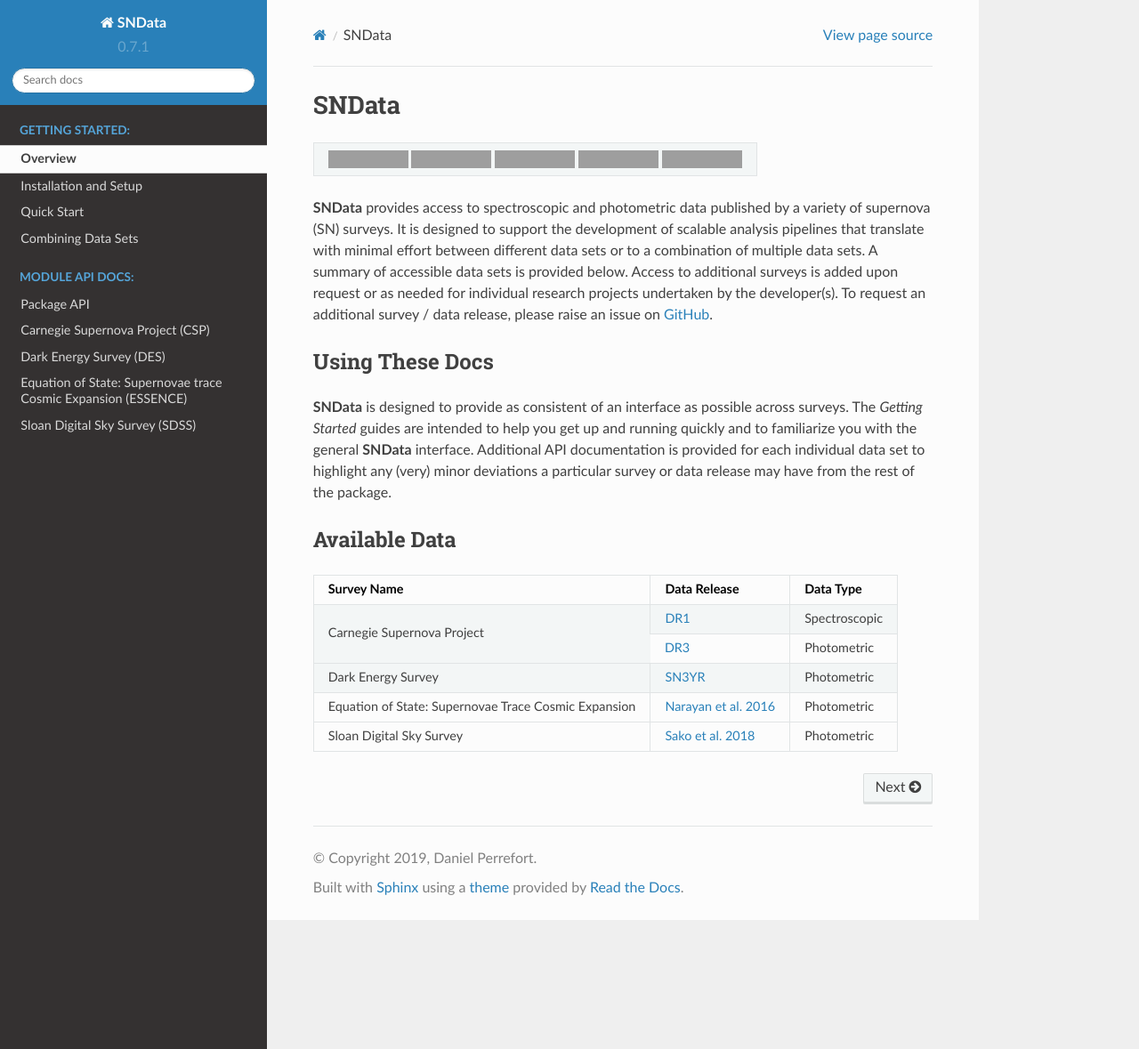
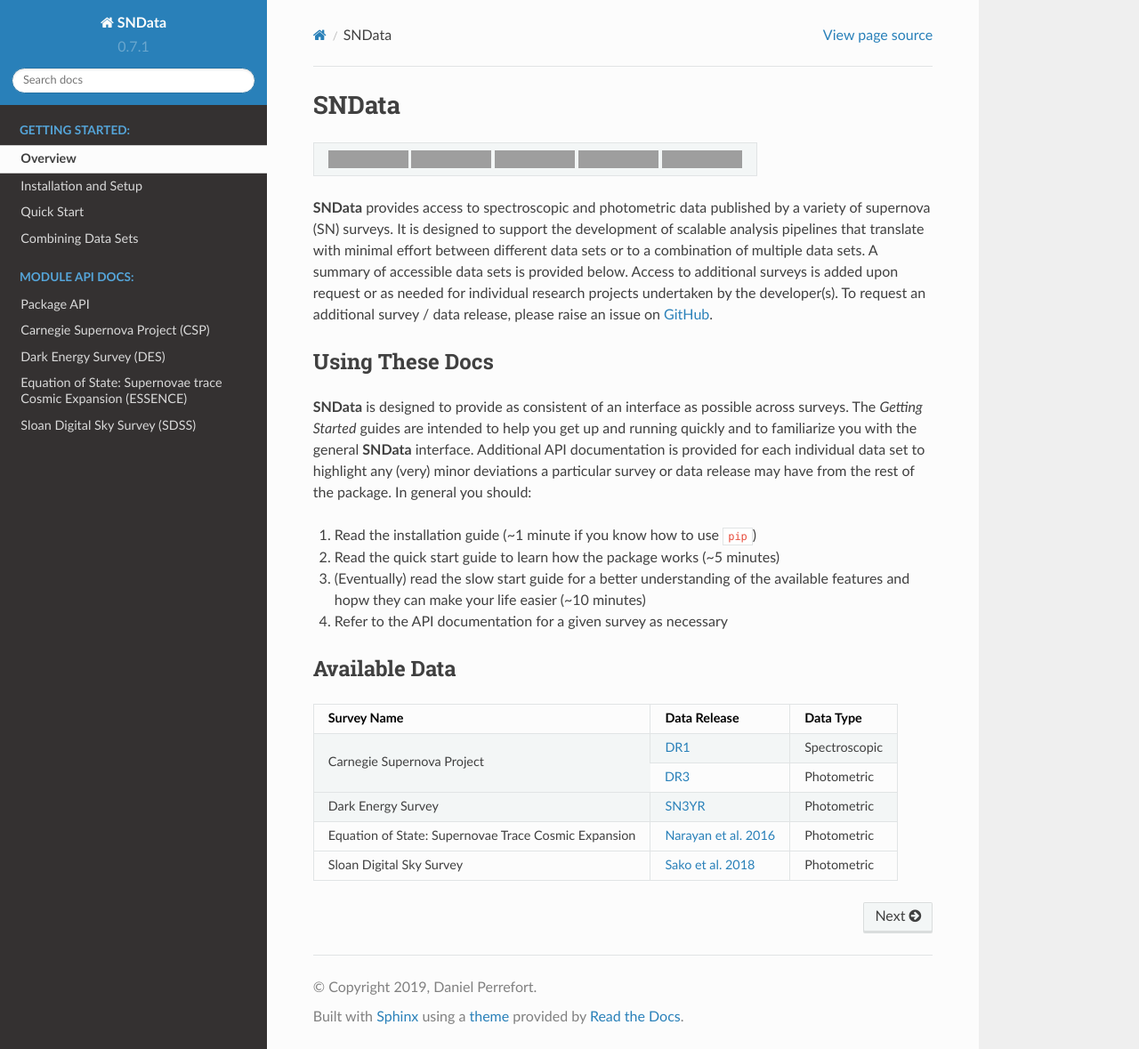
Before and after one commit to sncosmo/SNData, a Sphinx documentation site: the page built from docs/source/index.rst, in a window 1280 px wide and 1179 px high. Shown: the whole window at 89% size. Built offline with Sphinx 7.4.7 and the Read the Docs theme 2.0.0, drawn with Linux system fonts in a browser that asks for light colours; grey boxes are pictures that could not be loaded.

Commit message:
Updates doc intro

```diff
--- a/docs/source/getting_started/installation.rst
+++ b/docs/source/getting_started/installation.rst
@@ -5,7 +5,7 @@
 
 .. note::
    No survey data is downloaded when installing or upgrading **SNData**.
-   All data management is handled manually as outlined in the
+   All data management is handled explicitly, as outlined in the
    `Quick Start <quick_start.html>`_ tutorial.
 
 Using PIP (Recommended)
--- a/docs/source/index.rst
+++ b/docs/source/index.rst
@@ -43,7 +43,12 @@
 and running quickly and to familiarize you with the general **SNData**
 interface. Additional API documentation is provided for each individual
 data set to highlight any (very) minor deviations a particular survey or
-data release may have from the rest of the package.
+data release may have from the rest of the package. In general you should:
+
+1. Read the installation guide (~1 minute if you know how to use ``pip``)
+2. Read the quick start guide to learn how the package works (~5 minutes)
+3. (Eventually) read the slow start guide for a better understanding of the available features and hopw they can make your life easier (~10 minutes)
+4. Refer to the API documentation for a given survey as necessary
 
 
 Available Data
```
Also changed, not shown: README.md (+1 -1 lines).
